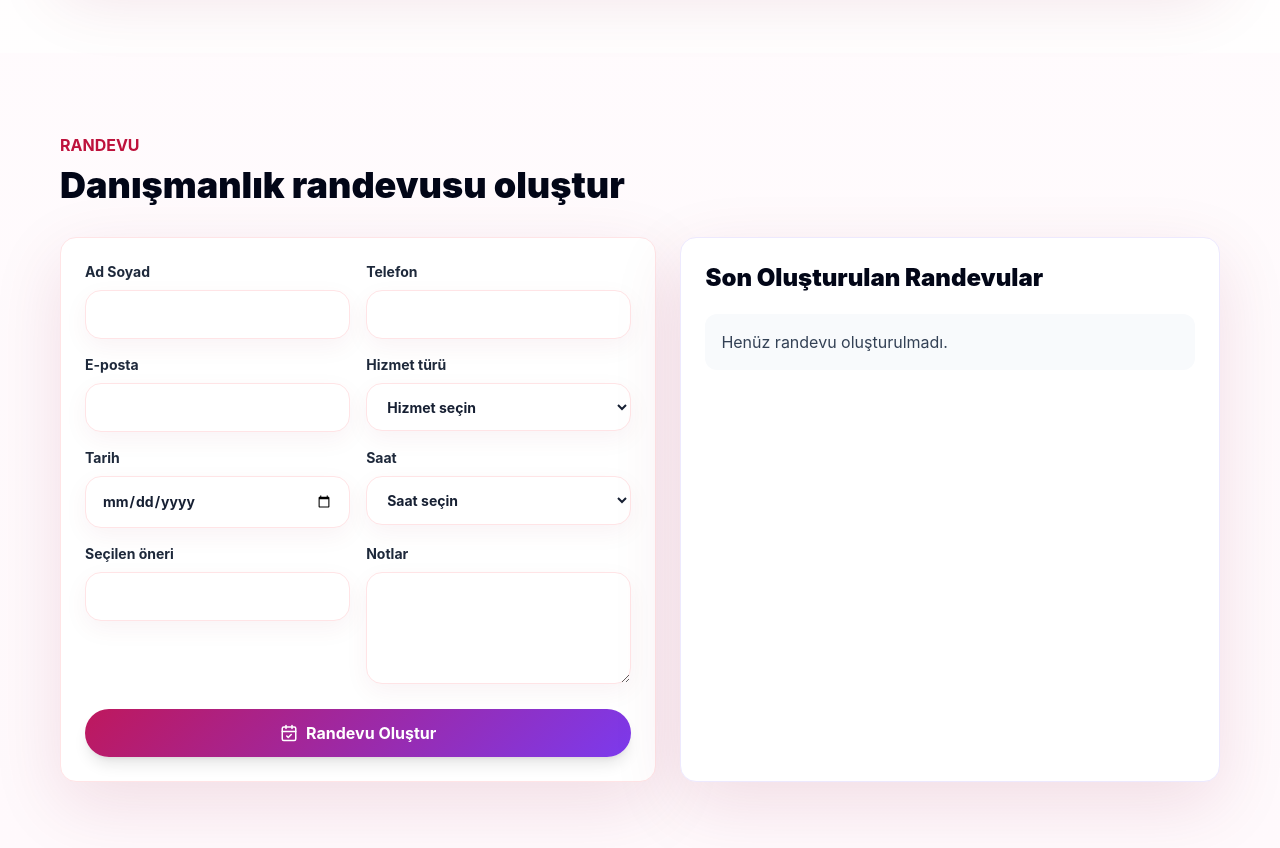
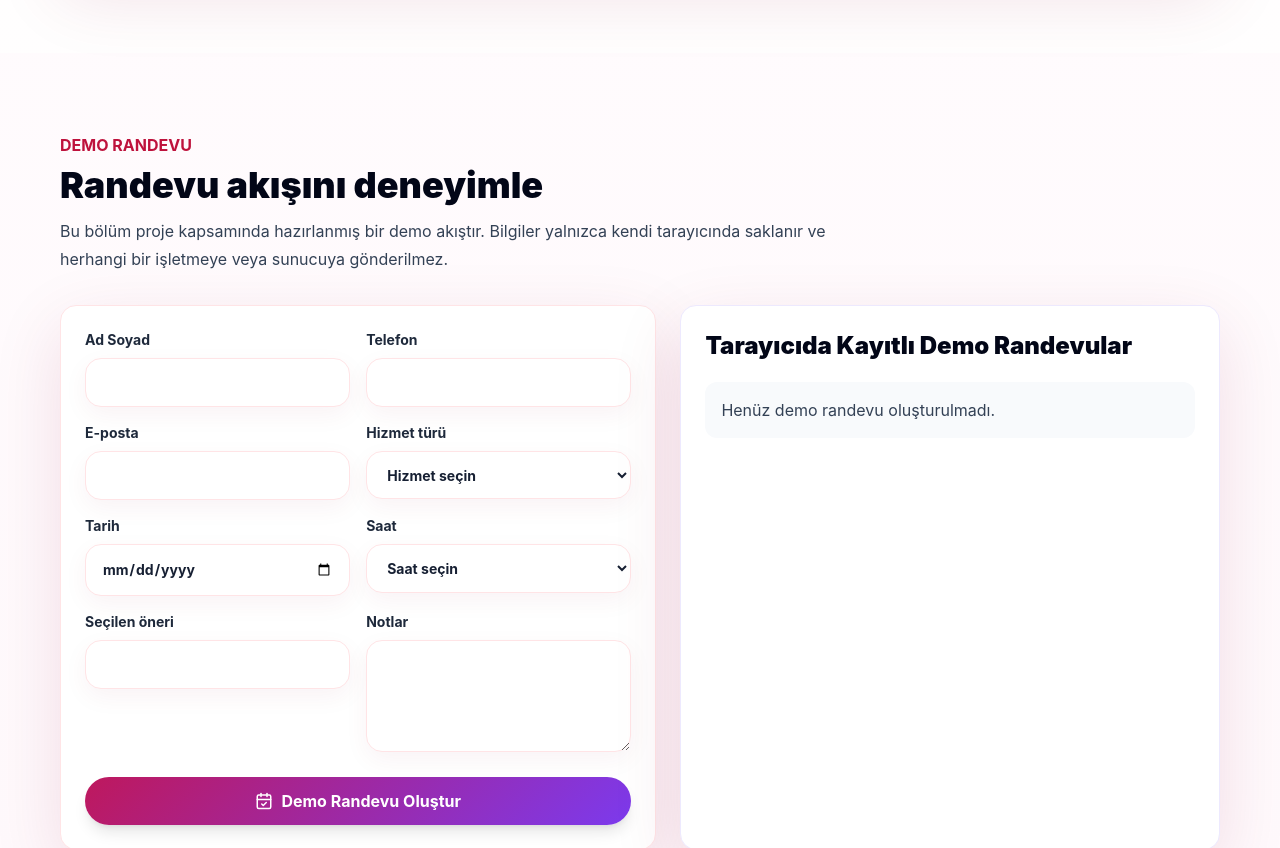
Before and after one commit to selenkavici/ai-beauty-pro, a React (Vite) app: page / in a window 1280 px wide. Shown: the part 4080-4928 px from the top of the page. Built offline with nearby package versions, Linux system fonts and the light colour scheme.

Commit message:
Clarify demo appointments and fix local date

```diff
--- a/src/components/AppointmentSection.tsx
+++ b/src/components/AppointmentSection.tsx
@@ -59,6 +59,13 @@ const emptyForm = (selectedRecommendation = ''): AppointmentForm => ({
   selectedRecommendation,
 });
 
+const formatLocalDate = (date = new Date()) => {
+  const year = date.getFullYear();
+  const month = String(date.getMonth() + 1).padStart(2, '0');
+  const day = String(date.getDate()).padStart(2, '0');
+  return `${year}-${month}-${day}`;
+};
+
 const isPastDate = (date: string) => {
   if (!date) return false;
   const selected = new Date(`${date}T00:00:00`);
@@ -67,11 +74,7 @@ const isPastDate = (date: string) => {
   return selected < today;
 };
 
-const isToday = (date: string) => {
-  if (!date) return false;
-  const today = new Date().toISOString().slice(0, 10);
-  return date === today;
-};
+const isToday = (date: string) => Boolean(date) && date === formatLocalDate();
 
 const isPastTimeToday = (date: string, time: string) => {
   if (!isToday(date) || !time) return false;
@@ -127,7 +130,7 @@ export function AppointmentSection({ selectedRecommendation, setSelectedRecommen
   const submit = (event: FormEvent) => {
     event.preventDefault();
     if (!validate()) {
-      notify('Randevu formundaki alanları kontrol edin.', 'error');
+      notify('Demo randevu formundaki alanları kontrol edin.', 'error');
       return;
     }
     setLoading(true);
@@ -140,7 +143,7 @@ export function AppointmentSection({ selectedRecommendation, setSelectedRecommen
       setAppointments((current) => [appointment, ...current]);
       setSuccess(appointment);
       setLoading(false);
-      notify('Randevu başarıyla oluşturuldu.', 'success');
+      notify('Demo randevu başarıyla oluşturuldu.', 'success');
     }, 700);
   };
 
@@ -153,15 +156,18 @@ export function AppointmentSection({ selectedRecommendation, setSelectedRecommen
 
   const removeAppointment = (id: string) => {
     setAppointments((current) => current.filter((appointment) => appointment.id !== id));
-    notify('Randevu silindi.', 'info');
+    notify('Demo randevu silindi.', 'info');
   };
 
   return (
     <section id="appointment" className="section-pad">
       <div className="container-app">
         <div className="mb-8 max-w-3xl">
-          <p className="font-bold uppercase text-rose-700">Randevu</p>
-          <h2 className="mt-2 text-3xl font-black text-slate-950 sm:text-4xl">Danışmanlık randevusu oluştur</h2>
+          <p className="font-bold uppercase text-rose-700">Demo Randevu</p>
+          <h2 className="mt-2 text-3xl font-black text-slate-950 sm:text-4xl">Randevu akışını deneyimle</h2>
+          <p className="mt-3 leading-7 text-slate-700">
+            Bu bölüm proje kapsamında hazırlanmış bir demo akıştır. Bilgiler yalnızca kendi tarayıcında saklanır ve herhangi bir işletmeye veya sunucuya gönderilmez.
+          </p>
         </div>
 
         <div className="grid gap-6 lg:grid-cols-[1.05fr_0.95fr]">
@@ -190,7 +196,7 @@ export function AppointmentSection({ selectedRecommendation, setSelectedRecommen
                 <input
                   type="date"
                   value={form.date}
-                  min={new Date().toISOString().slice(0, 10)}
+                  min={formatLocalDate()}
                   onChange={(e) => update('date', e.target.value)}
                   className="input-field"
                 />
@@ -225,18 +231,18 @@ export function AppointmentSection({ selectedRecommendation, setSelectedRecommen
             <button
               type="submit"
               disabled={loading}
-              aria-label="Randevu formunu gönder"
+              aria-label="Demo randevu formunu oluştur"
               className="mt-5 inline-flex w-full items-center justify-center gap-2 rounded-full premium-gradient px-6 py-3 font-bold text-white shadow-lg disabled:cursor-not-allowed disabled:opacity-70"
             >
               {loading ? <Loader2 className="animate-spin" size={18} aria-hidden="true" /> : <CalendarCheck size={18} aria-hidden="true" />}
-              Randevu Oluştur
+              Demo Randevu Oluştur
             </button>
           </form>
 
           <div className="rounded-2xl border border-violet-100 bg-white p-6 shadow-premium">
-            <h3 className="text-2xl font-black text-slate-950">Son Oluşturulan Randevular</h3>
+            <h3 className="text-2xl font-black text-slate-950">Tarayıcıda Kayıtlı Demo Randevular</h3>
             <div className="mt-5 space-y-3">
-              {appointments.length === 0 && <p className="rounded-xl bg-slate-50 p-4 text-slate-700">Henüz randevu oluşturulmadı.</p>}
+              {appointments.length === 0 && <p className="rounded-xl bg-slate-50 p-4 text-slate-700">Henüz demo randevu oluşturulmadı.</p>}
               {appointments.map((appointment) => (
                 <article key={appointment.id} className="rounded-xl border border-rose-100 bg-rose-50/50 p-4">
                   <div className="flex items-start justify-between gap-3">
@@ -253,7 +259,7 @@ export function AppointmentSection({ selectedRecommendation, setSelectedRecommen
                     <button
                       type="button"
                       onClick={() => removeAppointment(appointment.id)}
-                      aria-label={`${appointment.name} randevusunu sil`}
+                      aria-label={`${appointment.name} demo randevusunu sil`}
                       className="rounded-full bg-white p-2 text-rose-700 transition hover:bg-rose-100"
                     >
                       <Trash2 size={18} aria-hidden="true" />
@@ -266,9 +272,12 @@ export function AppointmentSection({ selectedRecommendation, setSelectedRecommen
         </div>
       </div>
 
-      <Modal title="Randevu başarıyla oluşturuldu" isOpen={Boolean(success)} onClose={clearAfterSuccess}>
+      <Modal title="Demo randevu oluşturuldu" isOpen={Boolean(success)} onClose={clearAfterSuccess}>
         {success && (
           <div className="space-y-3 text-slate-700">
+            <p className="rounded-xl bg-violet-50 p-3 text-sm font-semibold text-violet-800">
+              Bu kayıt yalnızca kendi tarayıcında saklandı; gerçek bir randevu talebi gönderilmedi.
+            </p>
             <p>
               <strong>Ad Soyad:</strong> {success.name}
             </p>
@@ -287,7 +296,7 @@ export function AppointmentSection({ selectedRecommendation, setSelectedRecommen
             <button
               type="button"
               onClick={clearAfterSuccess}
-              aria-label="Randevu başarı modalını kapat ve formu temizle"
+              aria-label="Demo randevu modalını kapat ve formu temizle"
               className="mt-3 rounded-full premium-gradient px-6 py-3 font-bold text-white"
             >
               Tamam
```
